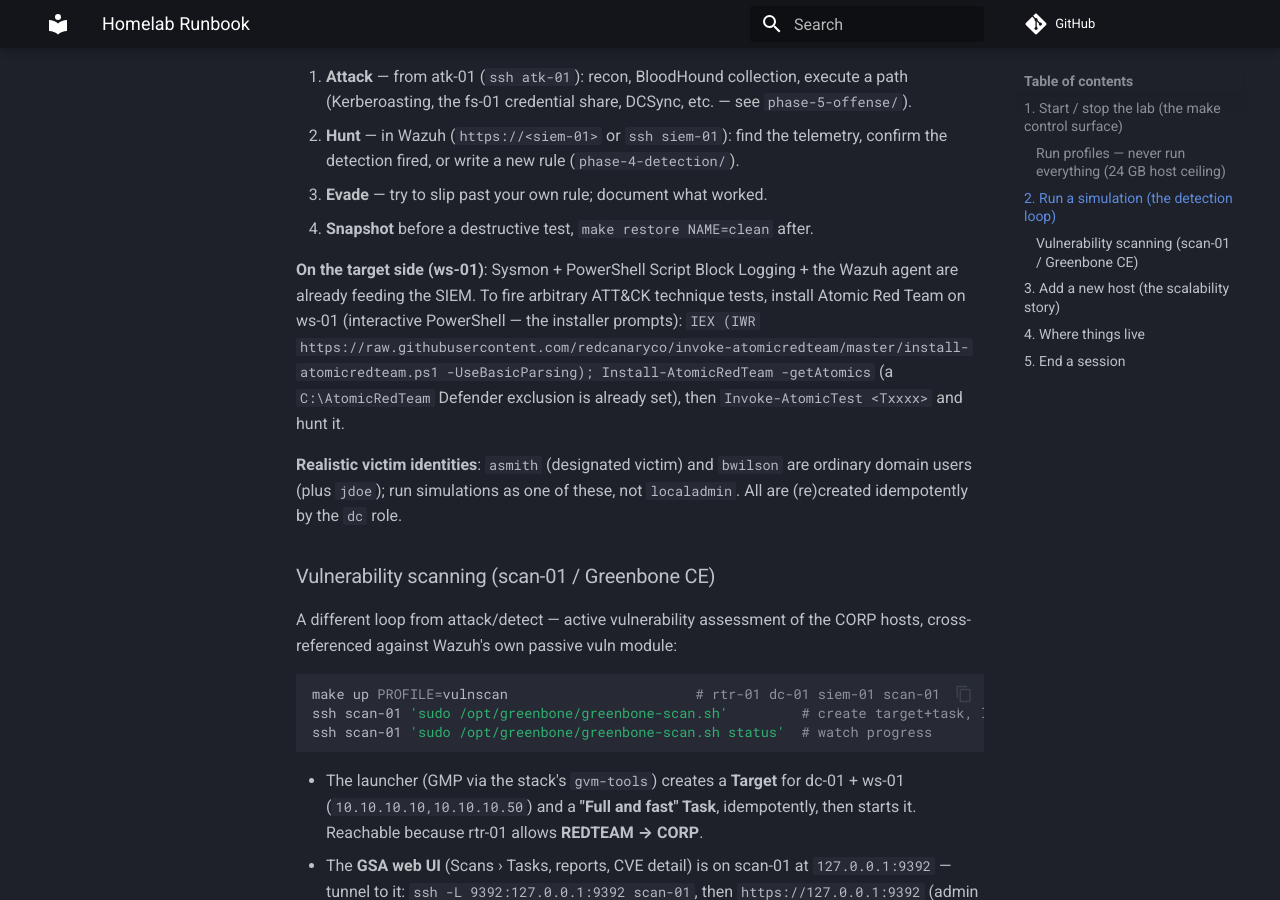
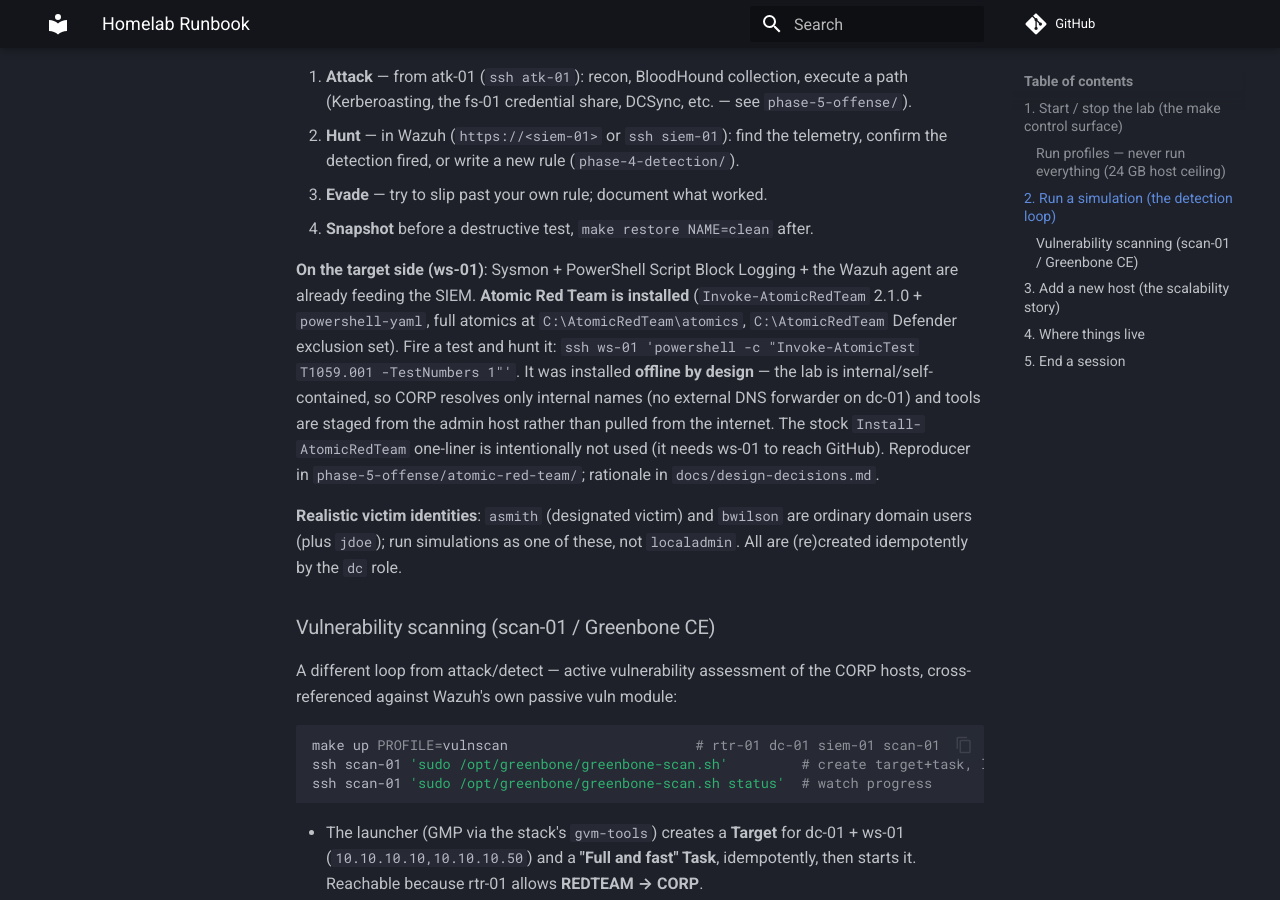
Before and after one commit to tohudgins/Homelab, an MkDocs documentation site: the page built from docs/RUNBOOK.md, in a window 1280 px wide and 900 px high, scrolled down 1260 px. Built offline with MkDocs 1.6.1 and Material for MkDocs 9.7.7, drawn with Linux system fonts in a browser that asks for light colours; comment, search, counter and statistics services are not loaded.

Commit message:
Atomic Red Team on ws-01: offline install + internal-lab design decision
Finish the deferred ART install on ws-01 (Windows 11 ARM64). It was never a
prompt issue — the online installer can't resolve GitHub because CORP resolves
only internal names. Install offline instead, which is the correct pattern for
an internal, self-contained lab: staged from the admin host, not pulled from the
internet by the endpoint.

- phase-5-offense/atomic-red-team/: reproducible offline install (README +
  Mac-side fetch/transfer + Windows-side extract/import/verify). Bakes in the two
  gotchas hit live: the powershell-yaml (YamlDotNet) module dependency, and
  macOS tar's AppleDouble ._* files breaking the module's dot-sourced Public/*.ps1
  import (COPYFILE_DISABLE=1 / strip on extract).
- docs/design-decisions.md: record why CORP has no external DNS forwarder and why
  tooling is staged offline (mirrors enterprise internal software distribution;
  adding a forwarder was rejected as making the lab reach outside itself).
- docs/RUNBOOK.md: replace the non-working online one-liner with the offline
  method and the SSH invocation for firing tests.

Installed state (verified): Invoke-AtomicRedTeam 2.1.0 + powershell-yaml 0.4.12
in the machine module path, 341 atomics at C:\AtomicRedTeam\atomics, executed
T1033 end-to-end into the Sysmon->Wazuh pipeline.

Co-Authored-By: Claude Opus 4.8 <noreply@anthropic.com>
Claude-Session: https://claude.ai/code/session_01DwUKZCv9Z3VoFh6JpVyCVt

```diff
--- a/docs/RUNBOOK.md
+++ b/docs/RUNBOOK.md
@@ -53,9 +53,16 @@ make converge                # ensure everything is in its known-good state
 4. **Snapshot** before a destructive test, `make restore NAME=clean` after.
 
 **On the target side (ws-01)**: Sysmon + PowerShell Script Block Logging + the
-Wazuh agent are already feeding the SIEM. To fire arbitrary ATT&CK technique tests,
-install Atomic Red Team on ws-01 (interactive PowerShell — the installer prompts):
-`IEX (IWR https://raw.githubusercontent.com/redcanaryco/invoke-atomicredteam/master/install-atomicredteam.ps1 -UseBasicParsing); Install-AtomicRedTeam -getAtomics` (a `C:\AtomicRedTeam` Defender exclusion is already set), then `Invoke-AtomicTest <Txxxx>` and hunt it.
+Wazuh agent are already feeding the SIEM. **Atomic Red Team is installed**
+(`Invoke-AtomicRedTeam` 2.1.0 + `powershell-yaml`, full atomics at
+`C:\AtomicRedTeam\atomics`, `C:\AtomicRedTeam` Defender exclusion set). Fire a test
+and hunt it: `ssh ws-01 'powershell -c "Invoke-AtomicTest T1059.001 -TestNumbers 1"'`.
+It was installed **offline by design** — the lab is internal/self-contained, so CORP
+resolves only internal names (no external DNS forwarder on dc-01) and tools are
+staged from the admin host rather than pulled from the internet. The stock
+`Install-AtomicRedTeam` one-liner is intentionally not used (it needs ws-01 to reach
+GitHub). Reproducer in `phase-5-offense/atomic-red-team/`; rationale in
+`docs/design-decisions.md`.
 
 **Realistic victim identities**: `asmith` (designated victim) and `bwilson` are
 ordinary domain users (plus `jdoe`); run simulations as one of these, not
```
Also changed, not shown: docs/design-decisions.md (+6 -0 lines), phase-5-offense/atomic-red-team/README.md (added, +77 -0 lines), 2 other files.
